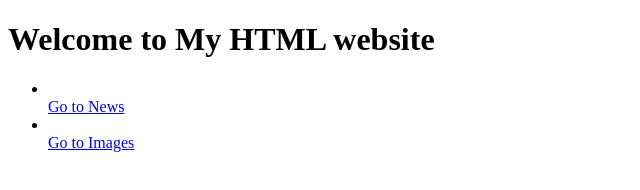
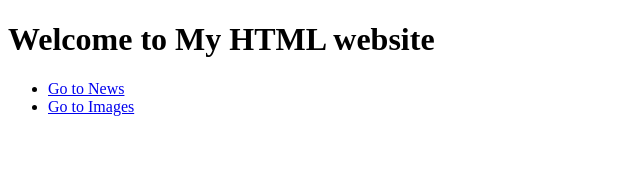
Before and after one commit to aidenlambert9500/Lab2, a plain HTML site: page index.html in a window 1280 px wide. Shown: the whole page, without its empty margins (0-640 px from the left). Drawn offline with Linux system fonts and the light colour scheme.

Commit message:
Fixed Bullet Point

```diff
--- a/index.html
+++ b/index.html
@@ -24,8 +24,8 @@ Description : A simple HTML website with different tags.
 
     <nav>
         <ul>
-            <li><br><a href="news.html">Go to News</a></li>
-            <li><br><a href="images.html">Go to Images</a></li>
+            <li><a href="news.html">Go to News</a></li>
+            <li><a href="images.html">Go to Images</a></li>
         </ul>
     </nav>
 
```
